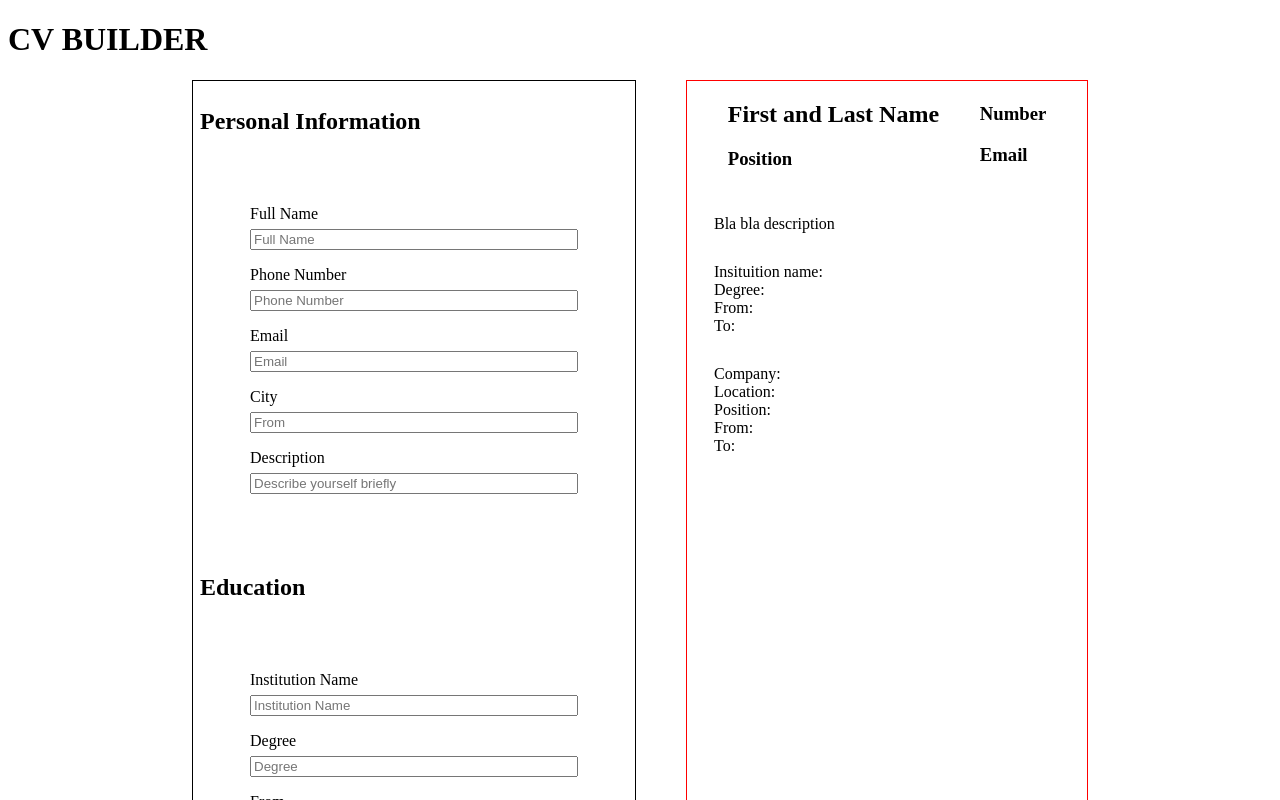
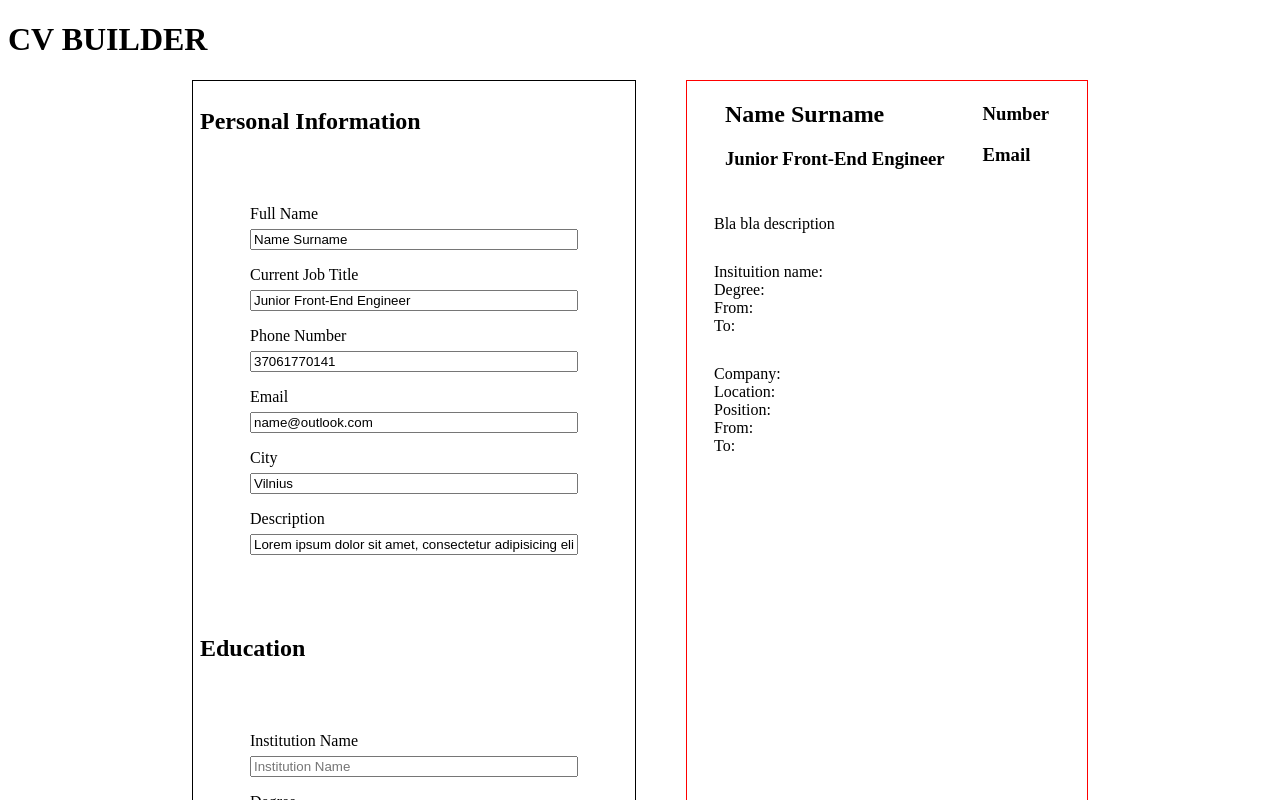
Before and after one commit to its-nikole/cv-project-react, a React (Create React App) app: page / in a window 1280 px wide. Shown: the top 800 px of the page. Built offline with nearby package versions, Linux system fonts and the light colour scheme.

Commit message:
personal information props -done

```diff
--- a/src/App.js
+++ b/src/App.js
@@ -9,7 +9,8 @@ import { CandidateInfoPreview } from "./components/Preview/CandidateInfoPrew";
 export function App() {
   const [fullInfo, setFullInfo] = useState({
     name: "Name Surname",
-    phoneNumber: "+37061770141",
+    currentJob: "Junior Front-End Engineer",
+    phoneNumber: +37061770141,
     email: "name@outlook.com",
     cityFrom: "Vilnius",
     description: "Lorem ipsum dolor sit amet, consectetur adipisicing elit. Nam quas, tenetur provident ut voluptas odio nesciunt sed et ipsam deserunt totam laborum, dolorum dolor veritatis tempore harum magni possimus nulla. Magnam placeat sit non rem fuga animi id repudiandae quidem?",
@@ -38,12 +39,22 @@ export function App() {
       <Header />
       <div className="wrapper">
         <div className="form-wrapper">
-          <PersonalInfo />
+          <PersonalInfo
+            nameInput={fullInfo.name}
+            currentJobInput={fullInfo.currentJob}
+            phoneInput={fullInfo.phoneNumber}
+            emailInput={fullInfo.email}
+            cityInput={fullInfo.cityFrom}
+            descriptionInput={fullInfo.description}
+          />
           <Education />
           <Experience />
         </div>
         <div className="preview-wrapper">
-          <PersonalInfoPreview />
+          <PersonalInfoPreview
+            myFullName={fullInfo.name}
+            myCurrentJob={fullInfo.currentJob}
+          />
           <CandidateInfoPreview />
         </div>
       </div>
--- a/src/components/Forms/PersonalInformation.jsx
+++ b/src/components/Forms/PersonalInformation.jsx
@@ -1,24 +1,63 @@
 import React from "react";
 
-export function PersonalInfo() {
+export function PersonalInfo(props) {
   return (
     <section className="personal-info">
       <h2>Personal Information</h2>
       <form className="personal-info-form">
         <label>Full Name</label>
-                <input type="text" name="fulltName" placeholder="Full Name" className="input"/>
+        <input
+          type="text"
+          placeholder="Full Name"
+          className="input"
+          name="fulltName"
+          value={props.nameInput}
+        />
+
+        <label>Current Job Title</label>
+        <input
+          type="text"
+          placeholder="Job Title"
+          className="input"
+          name="currentJobTitle"
+          value={props.currentJobInput}
+        />
 
         <label>Phone Number</label>
-                <input type="numnber" name="phoneNumber" placeholder="Phone Number" className="input"/>
+        <input
+          type="number"
+          placeholder="Phone Number"
+          className="input"
+          name="phoneNumber"
+          value={props.phoneInput}
+        />
 
         <label>Email</label>
-                <input type="email" name="email" placeholder="Email" className="input"/>
+        <input
+          type="email"
+          placeholder="Email"
+          className="input"
+          name="email"
+          value={props.emailInput}
+        />
 
         <label>City</label>
-                <input type="text" name="cityFrom" placeholder="From" className="input"/>
+        <input
+          type="text"
+          placeholder="From"
+          className="input"
+          name="cityFrom"
+          value={props.cityInput}
+        />
 
         <label>Description</label>
-                <input type="text" name="description" placeholder="Describe yourself briefly" className="input"/>
+        <input
+          type="text"
+          placeholder="Describe yourself briefly"
+          className="input"
+          name="description"
+          value={props.descriptionInput}
+        />
       </form>
     </section>
   );
--- a/src/components/Preview/PersonalInfoPreview.jsx
+++ b/src/components/Preview/PersonalInfoPreview.jsx
@@ -1,11 +1,11 @@
 import React from "react";
 
-export function PersonalInfoPreview() {
+export function PersonalInfoPreview(props) {
     return (
         <section className="personal-info-prew">
             <div>
-                <h1>First and Last Name</h1>
-                <h3>Position</h3>
+                <h1>{props.myFullName}</h1>
+                <h3>{props.myCurrentJob}</h3>
             </div>
             <div>
                 <h3>Number</h3>
```
Lines whose indentation alone changed are shown as unchanged.
